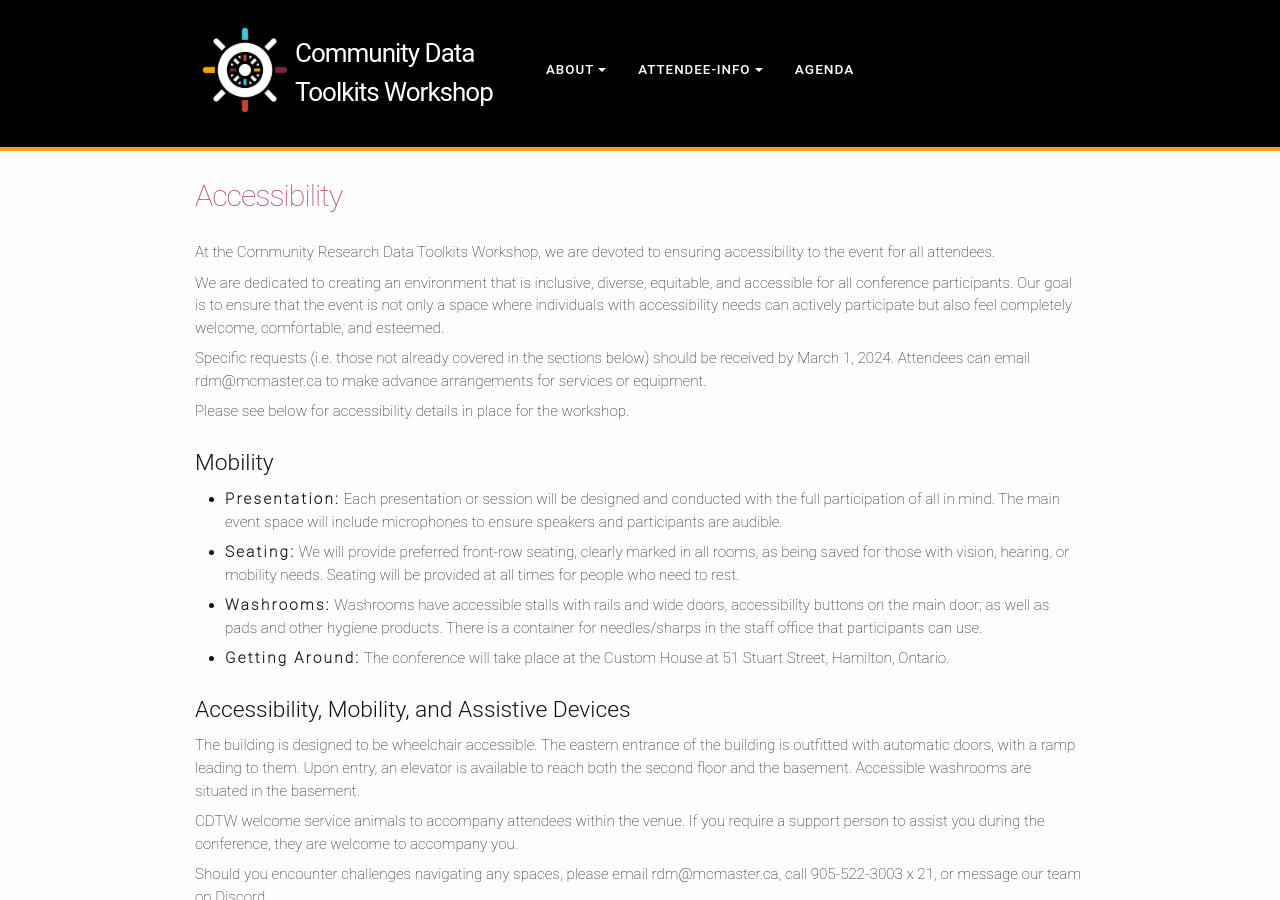
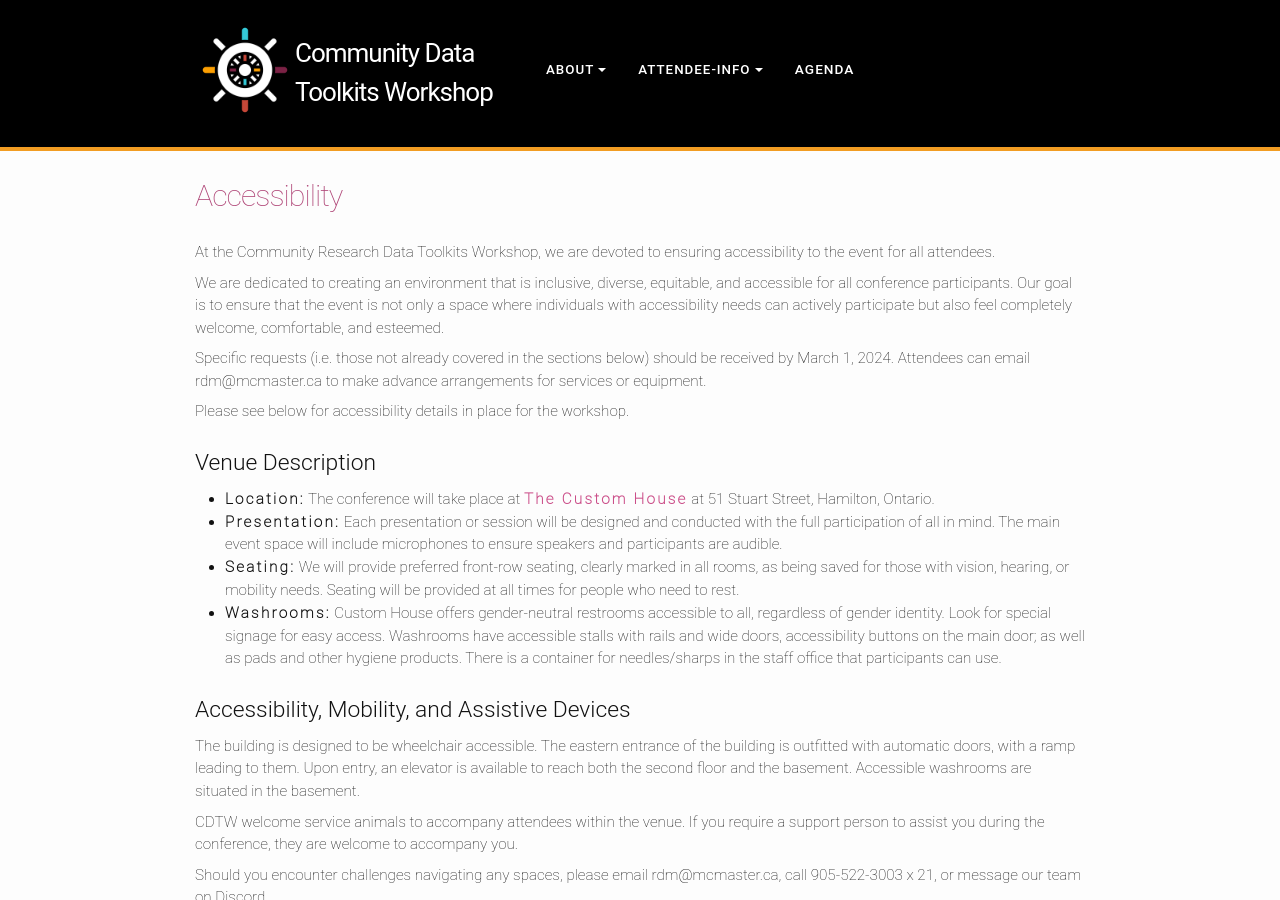
Before and after one commit to Community-Data-Toolkits-Workshop/CDTW, a Jekyll site: the page built from accessibility.md, in a window 1280 px wide and 900 px high. Built offline with Jekyll 4.4.1, drawn with Linux system fonts in a browser that asks for light colours.

Commit message:
Update accessibility.md

```diff
--- a/accessibility.md
+++ b/accessibility.md
@@ -12,15 +12,13 @@ Specific requests (i.e. those not already covered in the sections below) should
 
 Please see below for accessibility details in place for the workshop.
 
-## Mobility
+## Venue Description
 
+- **Location:** The conference will take place at [**The Custom House**](https://maps.app.goo.gl/zPPnWioMfEd6CDE2A) at 51 Stuart Street, Hamilton, Ontario.
 - **Presentation:** Each presentation or session will be designed and conducted with the full participation of all in mind. The main event space will include microphones to ensure speakers and participants are audible.
+- **Seating:** We will provide preferred front-row seating, clearly marked in all rooms, as being saved for those with vision, hearing, or mobility needs. Seating will be provided at all times for people who need to rest.
+- **Washrooms:** Custom House offers gender-neutral restrooms accessible to all, regardless of gender identity. Look for special signage for easy access. Washrooms have accessible stalls with rails and wide doors, accessibility buttons on the main door; as well as pads and other hygiene products. There is a container for needles/sharps in the staff office that participants can use.
 
-- **Seating:** We will provide preferred front-row seating, clearly marked in all rooms, as being saved for those with vision, hearing, or mobility needs. Seating will be provided at all times for people who need to rest.
-
-- **Washrooms:** Washrooms have accessible stalls with rails and wide doors, accessibility buttons on the main door; as well as pads and other hygiene products. There is a container for needles/sharps in the staff office that participants can use.
-
-- **Getting Around:** The conference will take place at the Custom House at 51 Stuart Street, Hamilton, Ontario.
 
 ## Accessibility, Mobility, and Assistive Devices
 
```
